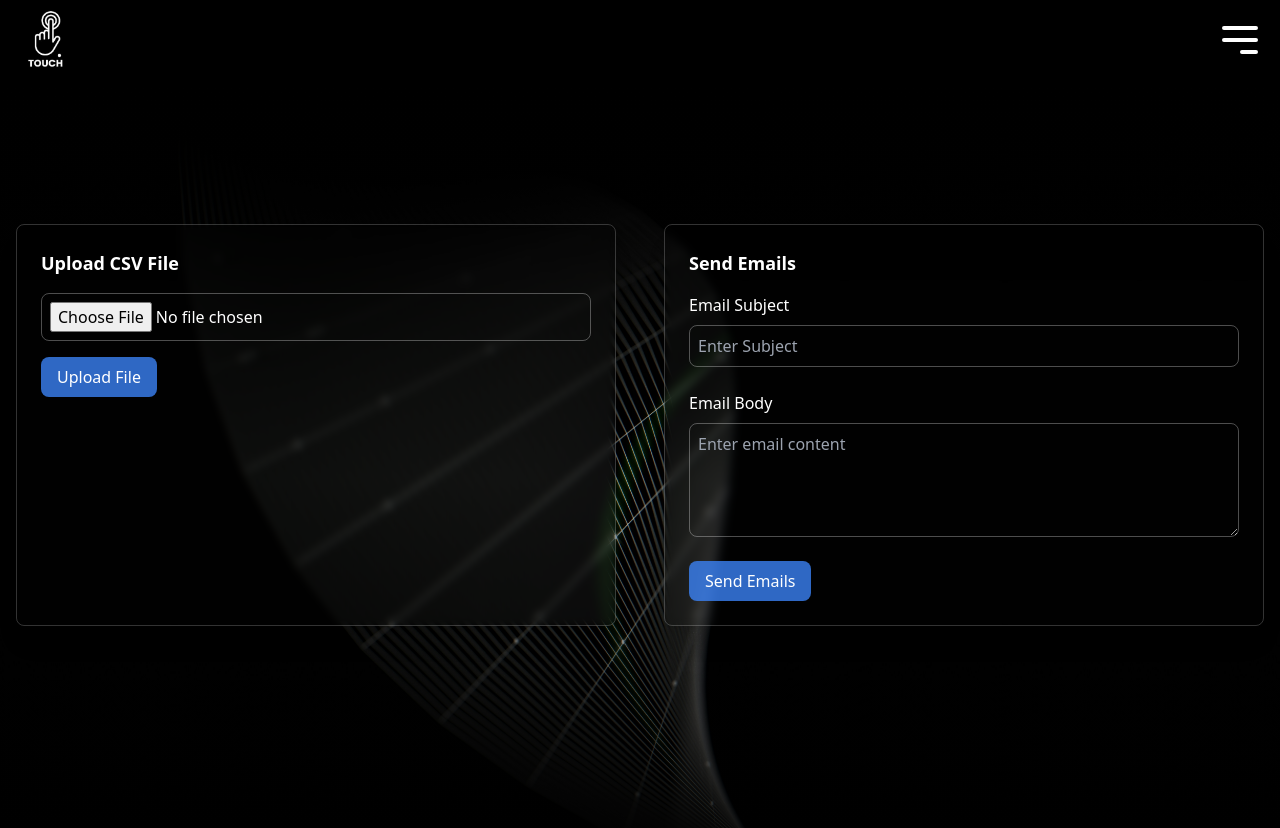
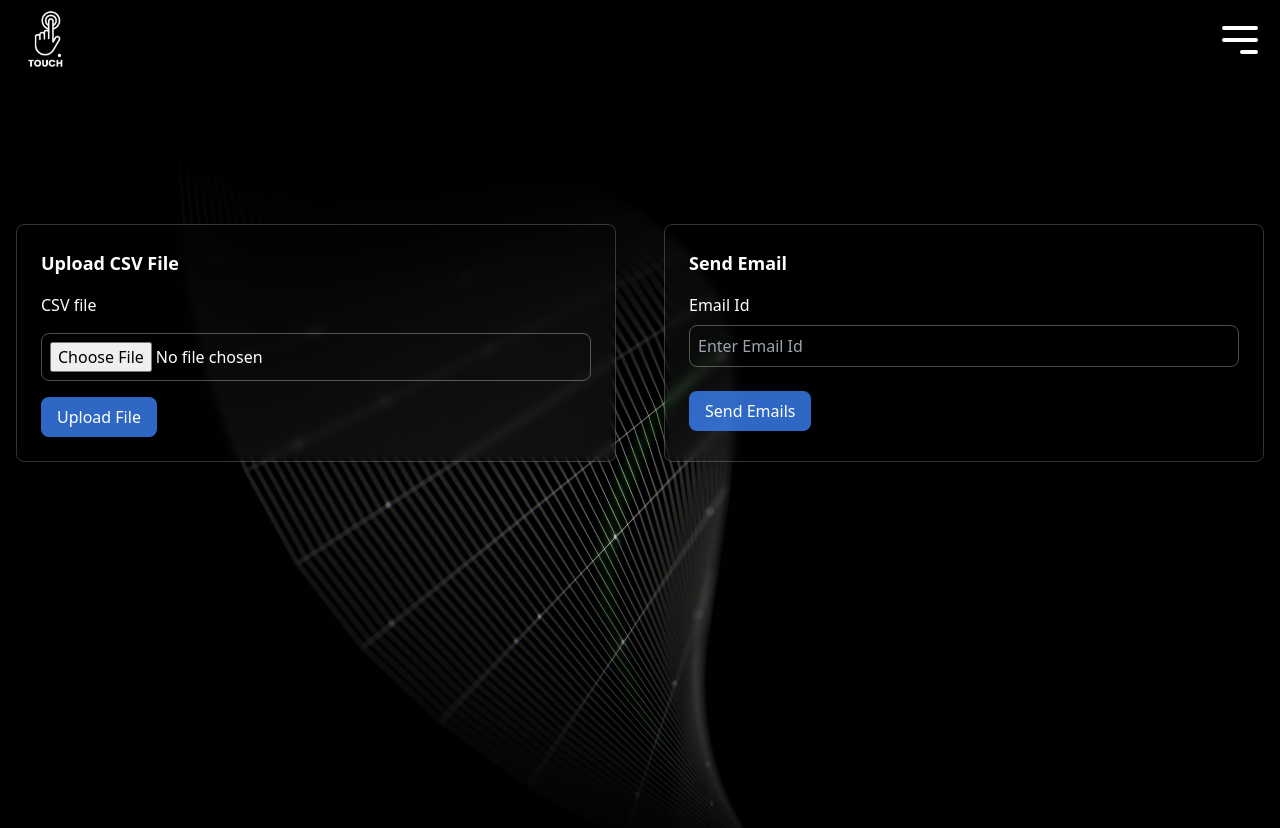
Before and after one commit to Jaya-Sandeep-Ketha/Collaboration_App_UI, a React (Vite) app: page /admin in a window 1280 px wide. Shown: the top 828 px of the page. Built offline with nearby package versions, Linux system fonts and the light colour scheme.

Commit message:
removed email subject - admin

```diff
--- a/src/components/Admin/FileUpload.jsx
+++ b/src/components/Admin/FileUpload.jsx
@@ -16,11 +16,14 @@ function FileUpload() {
     <div className="backdrop-blur-sm bg-white/2 shadow-xl rounded-lg p-6 border border-white/20">
       <h2 className="text-lg font-semibold text-white mb-4">Upload CSV File</h2>
       <form onSubmit={handleUploadSubmit} className="space-y-4">
+      <label htmlFor="email_subject" className="block text-white">
+            CSV file
+          </label>
         <input
           type="file"
           accept=".csv"
           onChange={handleFileUpload}
-          className="block w-full text-white bg-transparent border border-white/30 rounded-lg p-2 cursor-pointer focus:outline-none focus:ring-2 focus:ring-blue-500"
+          className="block w-full text-white bg-transparent border border-white/30 rounded-lg p-2 focus:outline-none focus:ring-2 focus:ring-blue-500"
         />
         <button
           type="submit"
--- a/src/components/Admin/SendEmail.jsx
+++ b/src/components/Admin/SendEmail.jsx
@@ -1,44 +1,29 @@
 import React, { useState } from 'react';
 
 function SendEmail() {
-  const [emailSubject, setEmailSubject] = useState('');
-  const [emailBody, setEmailBody] = useState('');
+  const [emailId, setEmailSubject] = useState('');
 
   const handleEmailSubmit = (event) => {
     event.preventDefault();
-    console.log('Email Subject:', emailSubject);
-    console.log('Email Body:', emailBody);
+    console.log('Email Subject:', emailId);
   };
 
   return (
     <div className="backdrop-blur-sm bg-white/2 shadow-xl rounded-lg p-6 border border-white/20">
-      <h2 className="text-lg font-semibold text-white mb-4">Send Emails</h2>
+      <h2 className="text-lg font-semibold text-white mb-4">Send Email</h2>
       <form onSubmit={handleEmailSubmit} className="space-y-6">
         <div>
           <label htmlFor="email_subject" className="block text-white mb-2">
-            Email Subject
+            Email Id
           </label>
           <input
             type="text"
-            id="email_subject"
-            value={emailSubject}
+            id="email_id"
+            value={emailId}
             onChange={(e) => setEmailSubject(e.target.value)}
-            placeholder="Enter Subject"
+            placeholder="Enter Email Id"
             className="block w-full text-white bg-transparent border border-white/30 rounded-lg p-2 focus:outline-none focus:ring-2 focus:ring-blue-500"
           />
-        </div>
-        <div>
-          <label htmlFor="email_body" className="block text-white mb-2">
-            Email Body
-          </label>
-          <textarea
-            id="email_body"
-            value={emailBody}
-            onChange={(e) => setEmailBody(e.target.value)}
-            rows="4"
-            placeholder="Enter email content"
-            className="block w-full text-white bg-transparent border border-white/30 rounded-lg p-2 focus:outline-none focus:ring-2 focus:ring-blue-500"
-          ></textarea>
         </div>
         <button
           type="submit"
```
